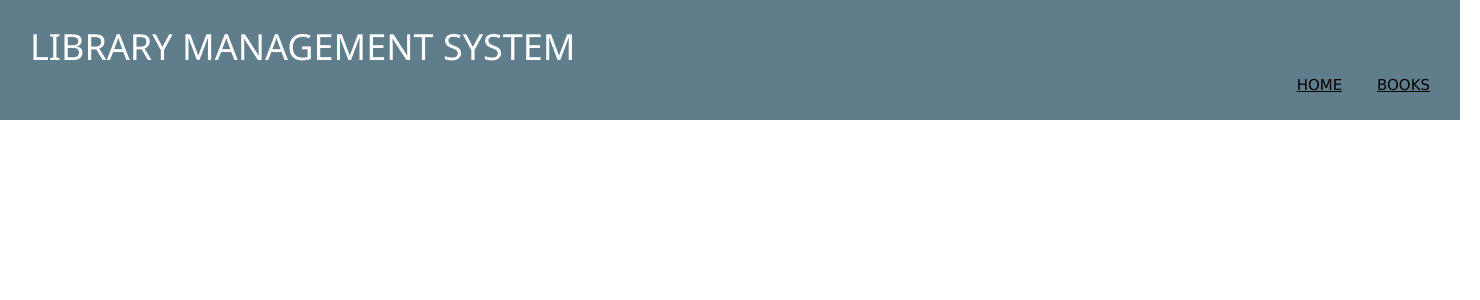
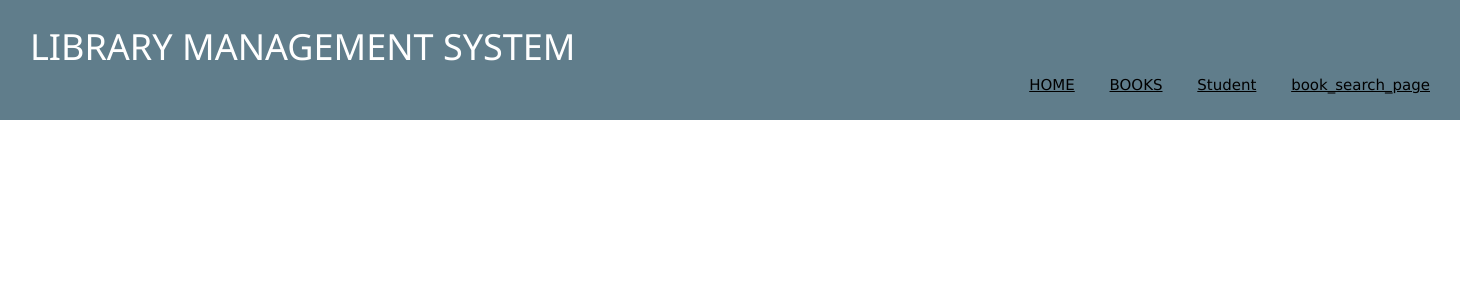
Before and after one commit to Tanim-Kabir/Libraby-Managment-System, a PHP site: page / in a window 1480 px wide. Shown: the top 300 px of the page. Run offline with PHP 8.4, Linux system fonts and the light colour scheme.

Commit message:
add student andbook_search_page link in index file

```diff
--- a/index.php
+++ b/index.php
@@ -21,7 +21,9 @@
 			<nav>
 				<ul>
 					<li><a href="index.php">HOME</a></li>
-					<li><a href="books.php">BOOKS</a></li>
+					<li><a href="book.php">BOOKS</a></li>
+                    <li><a href="student.php">Student</a></li>
+                    <li><a href="book_search_page.php">book_search_page</a></li>
 
 				</ul>
 			</nav>
```
